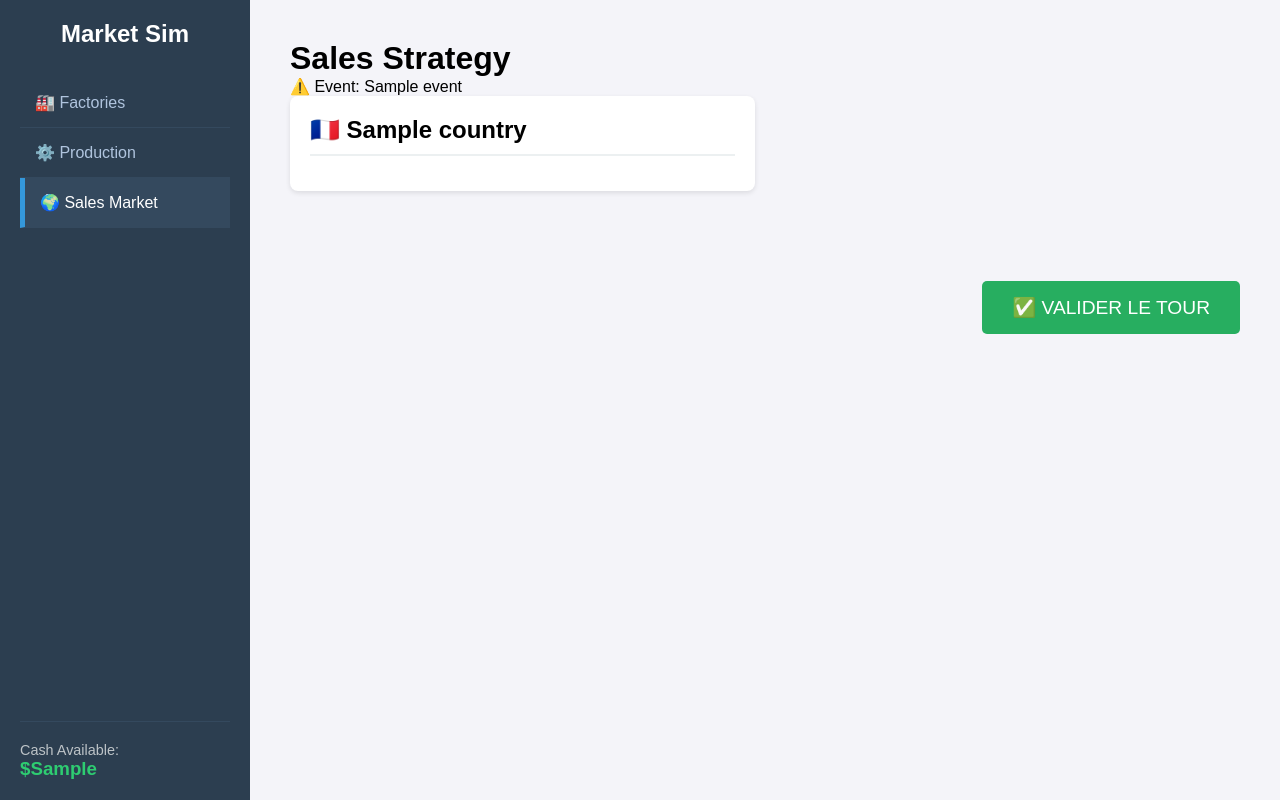
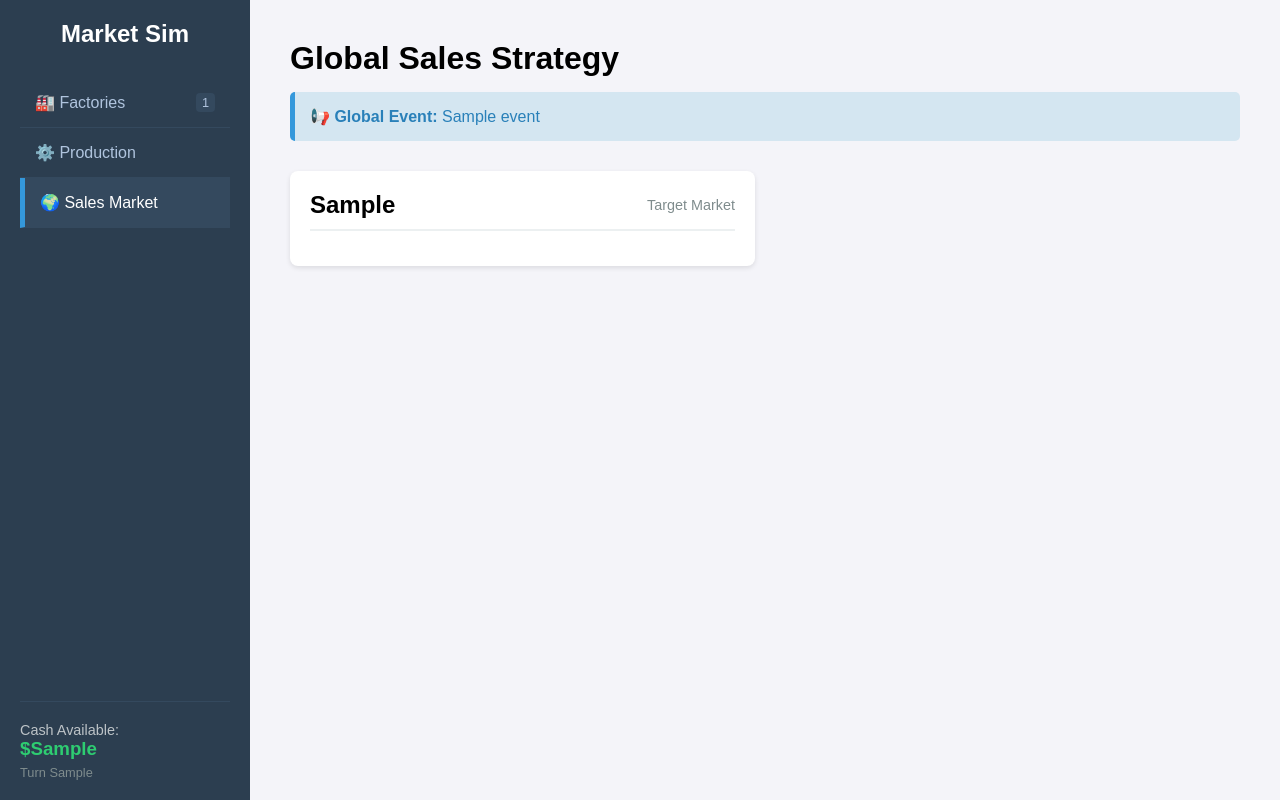
Before and after one commit to DataPEprojects/dsba-business-game, a Flask app: template templates/market.html in a window 1280 px wide. Run offline with Flask 3, Linux system fonts and the light colour scheme; the template is opened without the code that fills it: most values are stand-ins (such as "Sample title", 1, 10 or a date in 2020).

Commit message:
Finalizing main.py and web last page

```diff
--- a/main.py
+++ b/main.py
@@ -6,26 +6,17 @@
 app = Flask(__name__)
 app.secret_key = "super_secret_key"
 
+# On instancie le monde, qui charge tes JSONs via Parameters
 world = World()
 
-# --- CONFIGURATION ---
+# --- CONFIGURATION FIXE (Ce qui n'est pas dans le JSON tour par tour) ---
 
+# Si les coûts de setup sont fixes, on les garde ici.
+# S'ils changent par tour, il faudra les déplacer dans le JSON aussi.
 SETUP_COSTS = {
     "USA": 10000,
     "China": 5000,
     "France": 8000
-}
-
-SALES_CONFIG = {
-    "products_meta": {
-        "A": {"base_demand": 1000, "price_range": [20, 100]},
-        "B": {"base_demand": 800, "price_range": [50, 150]},
-        "C": {"base_demand": 500, "price_range": [100, 300]}
-    },
-    "marketing_meta": {
-        "cost_per_point": 100,
-        "max_points": 50
-    }
 }
 
 # --- HELPERS ---
@@ -40,16 +31,16 @@
     count = sum(len(factories) for factories in player.factories.values())
     return {
         "factory_count": count,
-        "player_cash": player.cash
+        "player_cash": player.cash,
+        "current_turn": world.turn
     }
 
 def calculate_global_stats(player):
     total_maint = 0
-    total_prod = {"A": 0, "B": 0, "C": 0}
+    total_prod = {}
 
     for f_list in player.factories.values():
         for f in f_list:
-            # CORRECTION ICI : Pas de parenthèses car c'est une @property
             total_maint += f.maintenance_cost
 
             efficiency = f.config["efficiency_multiplier"]
@@ -81,67 +72,74 @@
     player = get_player()
     global_maint, global_prod = calculate_global_stats(player)
 
+    # DYNAMIQUE : On récupère la liste des produits depuis le JSON du tour actuel
+    current_params = world.get_turn_data()
+    dynamic_products_list = list(current_params["products_meta"].keys())
+
     return render_template(
         "production.html",
         country_config=COUNTRY_CONFIG,
         player_factories=player.factories,
-        all_products=["A", "B", "C"],
+        all_products=dynamic_products_list, # Plus de hardcode ["A", "B", "C"]
         global_maint=global_maint,
         global_prod=global_prod,
         **get_sidebar_data(player)
     )
+
+@app.route('/market')
+def market():
+    player = get_player()
+
+    # 1. Chargement des données du tour
+    current_params = world.get_turn_data()
+
+    # 2. Où est-ce qu'on produit ? (Sources)
+    # On a besoin de savoir où on a des usines pour calculer les routes
+    production_sources = {}
+    for country_name, factories in player.factories.items():
+        if len(factories) > 0:
+            production_sources[country_name] = True
+
+    # 3. On prépare TOUS les marchés (Destinations)
+    # On prend les clés de "countries" dans le JSON (France, USA, China...)
+    all_markets = list(current_params["countries"].keys())
+
+    return render_template(
+        'market.html',
+        player=player,
+        # La liste de tous les pays où on peut vendre (Destination)
+        all_markets=all_markets,
+        # Là où on produit (Origine)
+        production_sources=production_sources.keys(),
+        # Les matrices pour le calcul en direct JS
+        transport_matrix=current_params["transport_matrix"],
+        tax_matrix=current_params["tax_matrix"],
+        # Le reste...
+        products_meta=current_params["products_meta"],
+        marketing_meta=current_params["marketing_meta"],
+        global_event=current_params["global"],
+        **get_sidebar_data(player)
+    )
+
 @app.route('/update_market_strategy', methods=['POST'])
 def update_market_strategy():
     data = request.json
-    player = world.companies[0]
+    player = get_player()
 
     country = data['country']
     product = data['product']
     decision_type = data['type'] # 'price' ou 'marketing'
     value = data['value']
 
-    # On s'assure que la structure existe dans le dictionnaire du joueur
+    # Init structure si besoin
     if country not in player.sales_decisions:
         player.sales_decisions[country] = {}
     if product not in player.sales_decisions[country]:
         player.sales_decisions[country][product] = {"price": 0, "marketing": 0}
 
-    # On met à jour la valeur
     player.sales_decisions[country][product][decision_type] = value
 
     return jsonify({"status": "ok"})
-
-@app.route('/market')
-def market():
-    player = world.companies[0]
-    current_params = world.get_turn_data()
-
-    # 1. Calcul de la production disponible
-    local_production = {}
-
-    for country_name, factories in player.factories.items():
-        if len(factories) > 0:
-            local_production[country_name] = {p: 0 for p in PRODUCTS_CONFIG.keys()}
-
-            # On utilise COUNTRY_CONFIG (fixe) et pas current_params
-            country_eff = COUNTRY_CONFIG[country_name]["efficiency_multiplier"]
-
-            for f in factories:
-                for prod_name, lines in f.product_lines.items():
-                    qty = int(lines * 100 * country_eff)
-                    local_production[country_name][prod_name] += qty
-
-    # 2. On rend le template en utilisant ton helper pour la sidebar
-    return render_template('market.html',
-                           player=player,
-                           active_countries=local_production.keys(),
-                           local_prod=local_production,
-                           all_products=PRODUCTS_CONFIG.keys(),
-                           products_meta=current_params["products_meta"],
-                           marketing_meta=current_params["marketing_meta"],
-                           global_event=current_params["global"],
-                           **get_sidebar_data(player)  # <--- C'est ça qui corrige l'erreur
-                           )
 
 # --- ACTIONS (POST) ---
 
@@ -196,19 +194,15 @@
             cost = target.modify_lines(product, qty)
 
         if cost > 0 and player.cash < cost:
-            target.modify_lines(product, -qty)
+            target.modify_lines(product, -qty) # Rollback
             return jsonify({'error': 'Not enough cash'}), 400
 
         player.cash -= cost
 
         # --- RECALCULS ---
         country_lines = sum(f.product_lines.get(product, 0) for f in factories_in_country)
-
-        # CORRECTION ICI : Pas de parenthèses () pour total_lines_used ou maintenance_cost
-        # car ce sont des @property dans factory.py
         country_maintenance = sum(f.maintenance_cost for f in factories_in_country)
         country_capacity_used = sum(f.total_lines_used for f in factories_in_country)
-
         country_prod = int(country_lines * 100 * COUNTRY_CONFIG[country]["efficiency_multiplier"])
 
         global_maint, global_prod_dict = calculate_global_stats(player)
@@ -246,13 +240,11 @@
     except (ValueError, TypeError):
         return jsonify({'error': 'Invalid value'}), 400
 
-    if hasattr(player, 'set_sales_decision'):
-        player.set_sales_decision(country, product, field, value)
-    else:
-        if not hasattr(player, 'sales_decisions'): player.sales_decisions = {}
-        if country not in player.sales_decisions: player.sales_decisions[country] = {}
-        if product not in player.sales_decisions[country]: player.sales_decisions[country][product] = {"price": 0, "marketing": 0}
-        player.sales_decisions[country][product][field] = value
+    # Sauvegarde flexible
+    if not hasattr(player, 'sales_decisions'): player.sales_decisions = {}
+    if country not in player.sales_decisions: player.sales_decisions[country] = {}
+    if product not in player.sales_decisions[country]: player.sales_decisions[country][product] = {"price": 0, "marketing": 0}
+    player.sales_decisions[country][product][field] = value
 
     return jsonify({'status': 'saved', 'value': value})
 
--- a/templates/market.html
+++ b/templates/market.html
@@ -3,116 +3,159 @@
 <head>
     <link rel="stylesheet" href="/static/style.css">
     <title>Market Strategy</title>
+    <style>
+        .market-input {
+            width: 100%;
+            padding: 8px;
+            border: 1px solid #bdc3c7;
+            border-radius: 4px;
+            background: #fff;
+            height: 38px;
+            cursor: pointer;
+        }
+        .market-input:focus {
+            border-color: #3498db;
+            outline: none;
+        }
+        .product-box {
+            background: #fdfdfd;
+            border: 1px solid #ecf0f1;
+            padding: 10px;
+            border-radius: 5px;
+            margin-bottom: 10px;
+        }
+        label {
+            display: block;
+            margin-bottom: 3px;
+        }
+    </style>
 </head>
 <body>
 
     <div class="sidebar">
         <h2>Market Sim</h2>
-        <a href="/factories" class="menu-item">🏭 Factories</a>
+        <a href="/factories" class="menu-item">
+            🏭 Factories <span style="float:right; background:#34495e; padding:2px 6px; border-radius:4px; font-size:0.8em;">{{ factory_count }}</span>
+        </a>
         <a href="/production" class="menu-item">⚙️ Production</a>
         <a href="/market" class="menu-item active">🌍 Sales Market</a>
 
         <div style="margin-top:auto; padding-top:20px; border-top:1px solid #34495e;">
             <p style="font-size:0.9em; color:#bdc3c7;">Cash Available:</p>
-            <h3 style="color:#2ecc71;">$<span id="global-cash">{{ player_cash }}</span></h3>
+            <h3 style="color:#2ecc71;">${{ player_cash }}</h3>
+            <p style="font-size:0.8em; color:#7f8c8d; margin-top:5px;">Turn {{ current_turn }}</p>
         </div>
     </div>
 
     <div class="main-content">
-        <h1>Sales Strategy</h1>
 
-        {% if global_event.event != 'normal' %}
-        <div class="alert-box">⚠️ Event: {{ global_event.event }}</div>
-        {% endif %}
+        <div style="margin-bottom: 30px;">
+            <h1>Global Sales Strategy</h1>
+            <div style="background-color: #d4e6f1; color: #2980b9; padding: 15px; border-radius: 5px; margin-top: 15px; border-left: 5px solid #3498db;">
+                <strong>📢 Global Event:</strong> {{ global_event.event }}
+            </div>
+        </div>
 
         <div class="factories-grid">
 
-            {% for country in active_countries %}
+            {% for market_country in all_markets %}
             <div class="factory-card">
+
                 <div class="card-header">
-                    <h2>🇫🇷 {{ country }}</h2>
+                    <h2>{{ market_country }}</h2>
+                    <span class="stats">Target Market</span>
                 </div>
 
-                <div class="production-grid">
-                    {% for p in all_products %}
+                <div style="flex: 1;">
+                    {% for product, meta in products_meta.items() %}
 
-                    {% set quantity_to_sell = local_prod[country][p] %}
+                    {% set saved_price = player.sales_decisions.get(market_country, {}).get(product, {}).get('price', 0) %}
+                    {% set saved_marketing = player.sales_decisions.get(market_country, {}).get(product, {}).get('marketing', 0) %}
 
-                    {% if quantity_to_sell > 0 %}
-                        <div class="line-control" style="flex-direction:column; align-items:flex-start; padding:15px; border-bottom:1px solid #eee;">
+                    {% set allowed_prices = meta.get('price_options') or meta.get('price_range') or [] %}
 
-                            <div style="width:100%; display:flex; justify-content:space-between; margin-bottom:10px;">
-                                <strong>Produit {{ p }}</strong>
-                                <span style="background:#e1f5fe; color:#0288d1; padding:2px 8px; border-radius:4px; font-size:0.9em;">
-                                    Stock: <b>{{ quantity_to_sell }}</b> units
-                                </span>
-                            </div>
+                    {% set allowed_marketing = marketing_meta.get('budget_marketing', []) %}
 
-                            {% set prices = products_meta[p].get('price_options') or products_meta[p].get('price_range') %}
-                            <div style="width:100%; margin-bottom:8px;">
-                                <label style="font-size:0.8em; color:#7f8c8d;">Selling Price</label>
-                                <select onchange="saveDecision('{{ country }}', '{{ p }}', 'price', this.value)" style="width:100%;">
-                                    <option value="">-- Set Price --</option>
-                                    {% for price in prices %}
-                                        <option value="{{ price }}">${{ price }}</option>
+                    <div class="product-box">
+                        <div style="display:flex; justify-content:space-between; margin-bottom:5px;">
+                            <b style="color:#2c3e50;">Product {{ product }}</b>
+                            <span style="font-size:0.8em; color:#7f8c8d;">Base Demand: {{ meta.base_demand }}</span>
+                        </div>
+
+                        <div style="display:flex; gap:10px; margin-top: 10px;">
+
+                            <div style="flex:1;">
+                                <label style="font-size:0.7em; color:#7f8c8d;">PRICE (€)</label>
+                                <select class="market-input"
+                                        data-country="{{ market_country }}"
+                                        data-product="{{ product }}"
+                                        data-field="price"
+                                        onchange="saveMarketData(this)">
+
+                                    <option value="0" disabled {% if saved_price == 0 %}selected{% endif %}>--</option>
+                                    {% for p in allowed_prices %}
+                                        <option value="{{ p }}" {% if saved_price == p %}selected{% endif %}>{{ p }} €</option>
                                     {% endfor %}
                                 </select>
                             </div>
 
-                            <div style="width:100%;">
-                                <label style="font-size:0.8em; color:#7f8c8d;">Marketing Budget</label>
-                                <select onchange="saveDecision('{{ country }}', '{{ p }}', 'marketing', this.value)" style="width:100%;">
-                                    <option value="0">None</option>
-                                    {% for budget in marketing_meta.budget_marketing %}
-                                        <option value="{{ budget }}">${{ budget }}k</option>
+                            <div style="flex:1;">
+                                <label style="font-size:0.7em; color:#7f8c8d;">MARKETING (€)</label>
+                                <select class="market-input"
+                                       data-country="{{ market_country }}"
+                                       data-product="{{ product }}"
+                                       data-field="marketing"
+                                       onchange="saveMarketData(this)">
+
+                                    <option value="0" {% if saved_marketing == 0 %}selected{% endif %}>0 €</option>
+
+                                    {% for m in allowed_marketing %}
+                                        <option value="{{ m }}" {% if saved_marketing == m %}selected{% endif %}>{{ m }} €</option>
                                     {% endfor %}
                                 </select>
                             </div>
+                        </div>
+                    </div>
+                    {% endfor %}
+                </div>
 
-                        </div>
-                    {% endif %} {% endfor %}
-                </div>
             </div>
             {% endfor %}
 
-            {% if active_countries|length == 0 %}
-            <div style="grid-column: 1/-1; text-align:center; margin-top:50px;">
-                <h3>Aucune production active.</h3>
-                <p>Allez dans l'onglet <a href="/production">Production</a> pour assigner des lignes.</p>
-            </div>
-            {% endif %}
-
-        </div>
-
-        <div style="margin-top:40px; text-align:right;">
-            <button onclick="endTurn()" style="background:#27ae60; color:white; padding:15px 30px; border:none; border-radius:5px; font-size:1.2em; cursor:pointer;">
-                ✅ VALIDER LE TOUR
-            </button>
         </div>
     </div>
 
     <script>
-        function saveDecision(country, product, type, value) {
-            console.log("Saving", country, product, type, value);
+        function saveMarketData(input) {
+            input.style.borderColor = "#f1c40f";
 
-            fetch('/update_market_strategy', {
+            let val = parseInt(input.value);
+
+            fetch('/update_sales_ajax', {
                 method: 'POST',
                 headers: {'Content-Type': 'application/json'},
                 body: JSON.stringify({
-                    country: country,
-                    product: product,
-                    type: type,
-                    value: parseInt(value)
+                    country: input.dataset.country,
+                    product: input.dataset.product,
+                    field: input.dataset.field,
+                    value: val
                 })
+            })
+            .then(response => response.json())
+            .then(data => {
+                if(data.status === 'saved') {
+                    input.style.borderColor = "#27ae60";
+                    setTimeout(() => { input.style.borderColor = "#bdc3c7"; }, 800);
+                } else {
+                    input.style.borderColor = "#e74c3c";
+                }
+            })
+            .catch(error => {
+                console.error('Error:', error);
+                input.style.borderColor = "#e74c3c";
             });
-            // Pas besoin de rafraîchir le cash immédiatement sauf si tu veux déduire le marketing en temps réel
-        }
-
-        function endTurn() {
-            if(confirm("Valider les décisions et passer au tour suivant ?")) {
-                window.location.href = "/end_turn";
-            }
         }
     </script>
+
 </body>
 </html>
```
